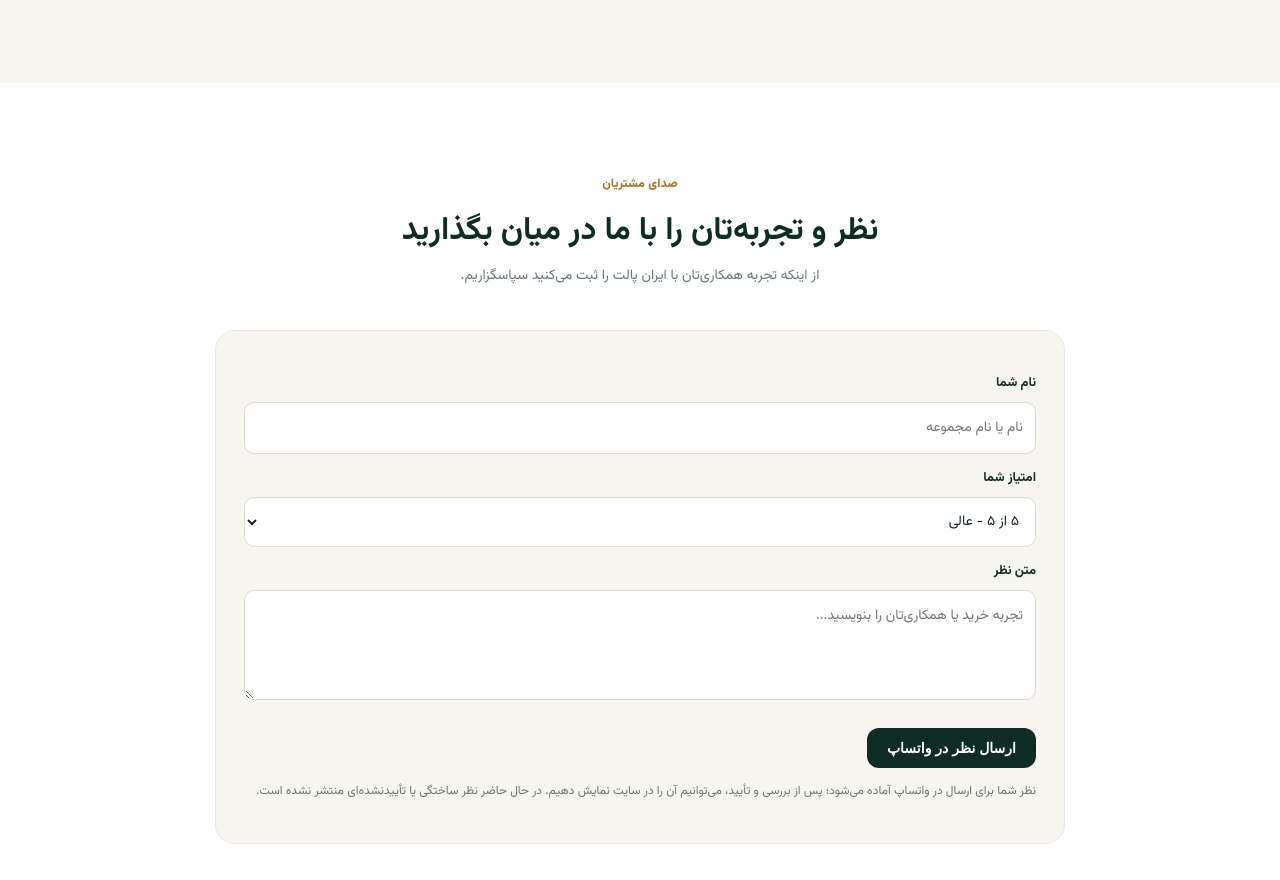
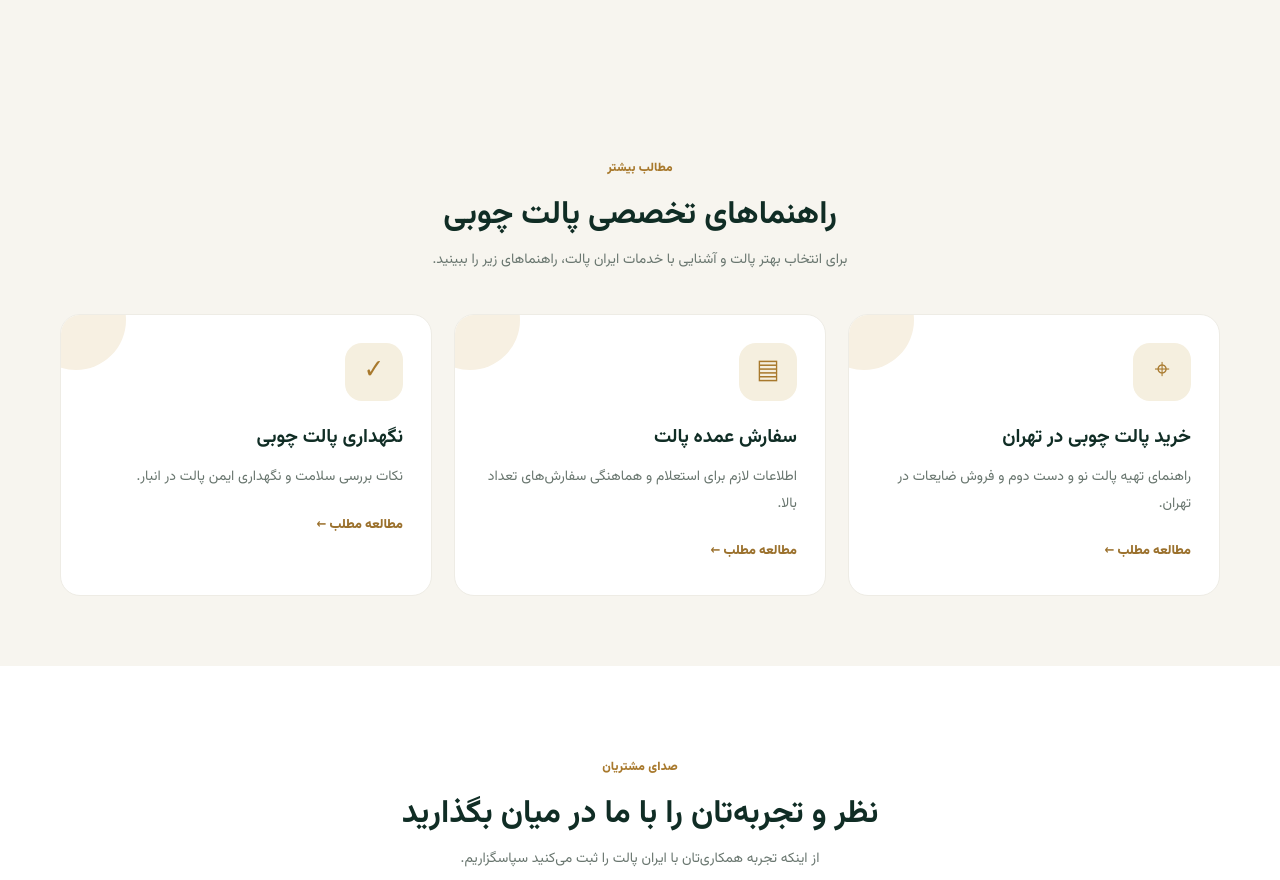
Before and after one commit to iranpalleet-afk/iranpalet, a plain HTML site: page index.html in a window 1280 px wide. Shown: the part 3288-4168 px from the top of the page. Drawn offline with Linux system fonts and the light colour scheme.

Commit message:
Add new guide links to Iran Pallet homepage

```diff
--- a/index.html
+++ b/index.html
@@ -80,6 +80,7 @@ footer{background:#0b211b;color:#d5e0d8;padding:28px 0;font-size:12px}.foot{disp
 <div class="contact-light"><h3>قیمت روز پالت را بپرسید</h3><p>قیمت بر اساس ابعاد، کیفیت، تعداد و وضعیت پالت مشخص می‌شود. برای دریافت اطلاعات دقیق، از راه‌های زیر با ما تماس بگیرید.</p><div class="contact-actions"><a class="btn btn-gold" href="tel:09385350359">تماس مستقیم</a><a class="btn btn-green" href="https://wa.me/989385350359" target="_blank" rel="noopener">پیام در واتساپ</a></div></div></div></div></section>
 </main>
 
+<section class="more-guides" style="padding:70px 0;background:#f7f5ef"><div class="wrap"><div class="section-title"><span class="eyebrow">مطالب بیشتر</span><h2>راهنماهای تخصصی پالت چوبی</h2><p>برای انتخاب بهتر پالت و آشنایی با خدمات ایران پالت، راهنماهای زیر را ببینید.</p></div><div class="cards"><article class="card"><div class="card-icon">⌖</div><h3>خرید پالت چوبی در تهران</h3><p>راهنمای تهیه پالت نو و دست دوم و فروش ضایعات در تهران.</p><a href="pallet-tehran.html">مطالعه مطلب ←</a></article><article class="card"><div class="card-icon">▤</div><h3>سفارش عمده پالت</h3><p>اطلاعات لازم برای استعلام و هماهنگی سفارش‌های تعداد بالا.</p><a href="bulk-pallet-orders.html">مطالعه مطلب ←</a></article><article class="card"><div class="card-icon">✓</div><h3>نگهداری پالت چوبی</h3><p>نکات بررسی سلامت و نگهداری ایمن پالت در انبار.</p><a href="pallet-maintenance.html">مطالعه مطلب ←</a></article></div></div></section>
 <section class="reviews" id="reviews"><div class="wrap"><div class="section-title"><span class="eyebrow">صدای مشتریان</span><h2>نظر و تجربه‌تان را با ما در میان بگذارید</h2><p>از اینکه تجربه همکاری‌تان با ایران پالت را ثبت می‌کنید سپاسگزاریم.</p></div>
 <div class="review-wrap"><form class="review-form" id="reviewForm"><label for="reviewName">نام شما</label><input id="reviewName" name="name" maxlength="60" placeholder="نام یا نام مجموعه" required>
 <label for="reviewRating">امتیاز شما</label><select id="reviewRating" name="rating"><option value="5">۵ از ۵ - عالی</option><option value="4">۴ از ۵ - خوب</option><option value="3">۳ از ۵ - متوسط</option><option value="2">۲ از ۵</option><option value="1">۱ از ۵</option></select>
```
